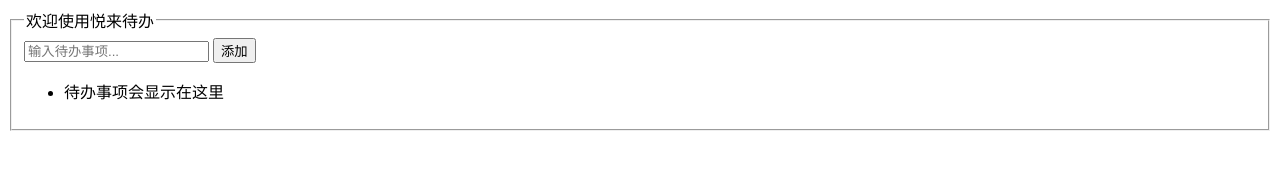
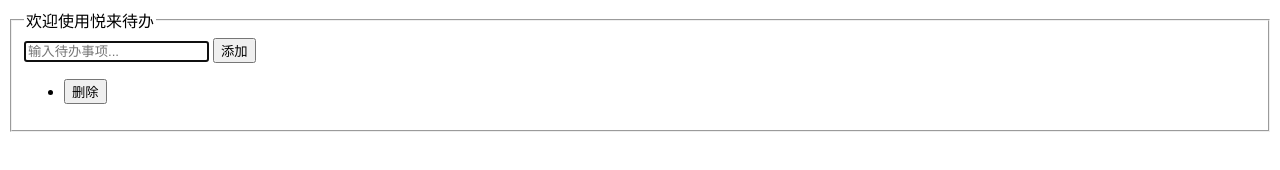
Before and after one commit to Lzheighton/YueLaiTodoList, a website: page page.html in a window 1280 px wide. Both pictures are taken after a click on the button "添加". Drawn offline with Linux system fonts and the light colour scheme.

Commit message:
feat: 增删待办完成，但标签检索写的，非常粗糙

```diff
--- a/main.js
+++ b/main.js
@@ -1,31 +1,30 @@
 //从HTML页面获取DOM元素
-const todoInput = document.getElementById('todoInput');
-const todoList = document.getElementById('todoList');
+const ul = document.querySelector('ul');
+const todoInput = document.querySelector('input');
 
 function addTodo(){
     // 获取用户输入
     const todoText = todoInput.value.trim();
-    // .value是DOM元素的属性，用于获取或设置该元素的值
     // trim方法来自字符串，用于去除字符串首尾的空白字符，返回新字符串
+    todoInput.value = "";
     if(todoText === null){
         alert("输入字段为空！");
         return;
     }
 
-    //当输入待办后在无序列表中添加元素
-    const li = document.createElement('li');
-    li.innerHTML = `
-        ${todoList}
-        <button class="deleteBtn">删除</button>
-    `;
+    const todoItem = document.createElement('li');
+    const todoListText = document.createElement('span');
+    const deleteBtn = document.createElement('button');
 
-    todoList.appendChild(li);
+    todoItem.appendChild(todoListText);
+    todoListText.textContent = todoText;
+    todoItem.appendChild(deleteBtn);
+    deleteBtn.textContent = '删除';
+    ul.appendChild(todoItem);
 
-    //清空输入框
-    todoInput.value = '';
+    deleteBtn.addEventListener('click', ()=>{
+      ul.removeChild(todoItem);
+    })
 
-    //绑定删除事件，条件监听
-    li.querySelector('.deleteBtn').addEventListener('click', ()=>{
-        li.remove();
-    });
+    todoInput.focus();
 }
--- a/page.html
+++ b/page.html
@@ -3,20 +3,20 @@
 <head>
     <meta charset="UTF-8">
     <title>Yuelai TodoList</title>
-    <script src="main.js"></script>
     <style href="style.css"></style>
 </head>
 <body>
     <div class = 'container'>
         <fieldset>
             <legend>欢迎使用悦来待办</legend>
-            <input type="type" id="todoInput" placeholder="输入待办事项...">
-            <button onclick="addTodo()">添加</button>
-            <ul id="todoList">
-                <!--ul标签，无序列表-->
-                <li>待办事项会显示在这里</li>
-            </ul>
+                <input type="text" placeholder="输入待办事项...">
+                <button onclick="addTodo()">添加</button>
+                <ul>
+                    <!--ul标签，无序列表-->
+                </ul>
         </fieldset>
     </div>
+
+    <script src="main.js"></script>
 </body>
 </html>
```
